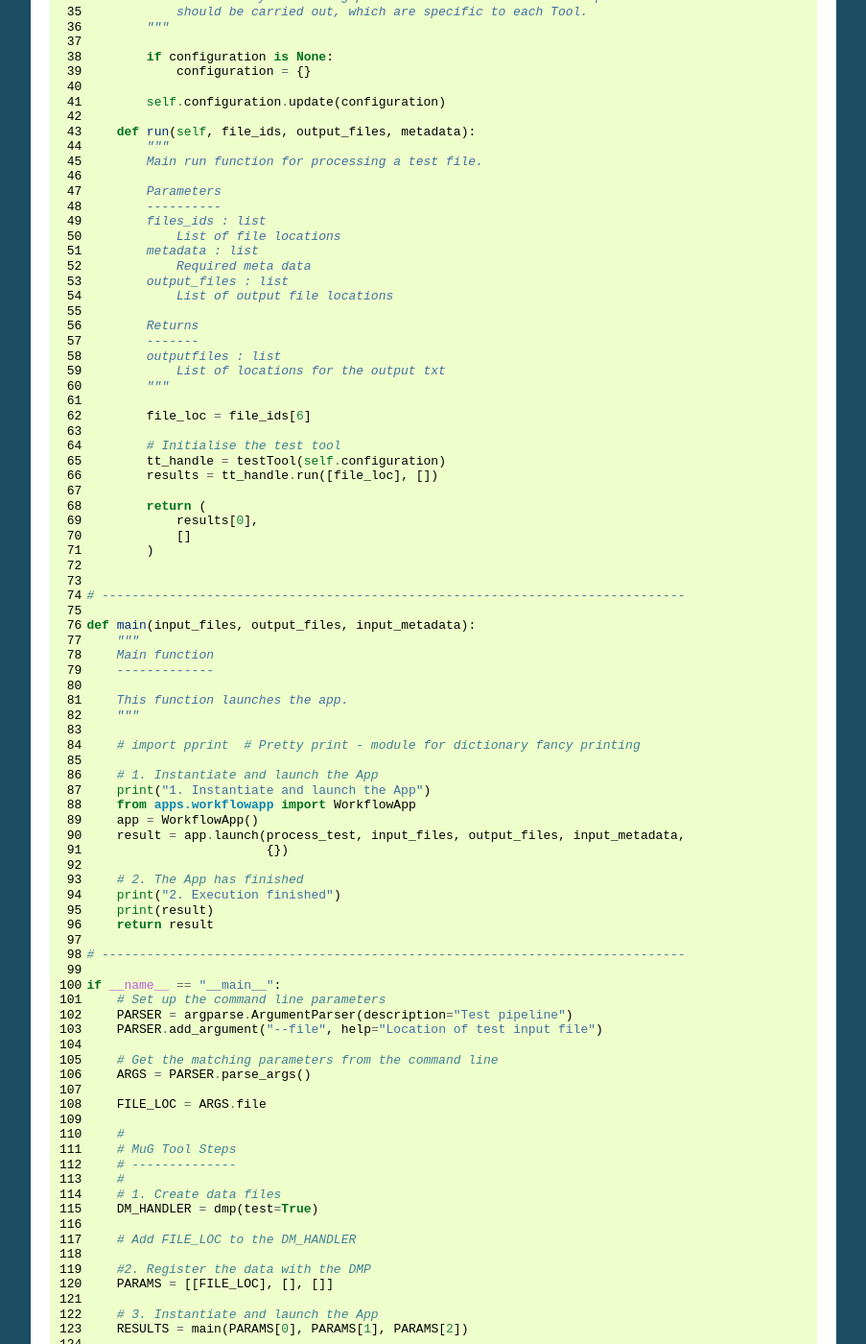
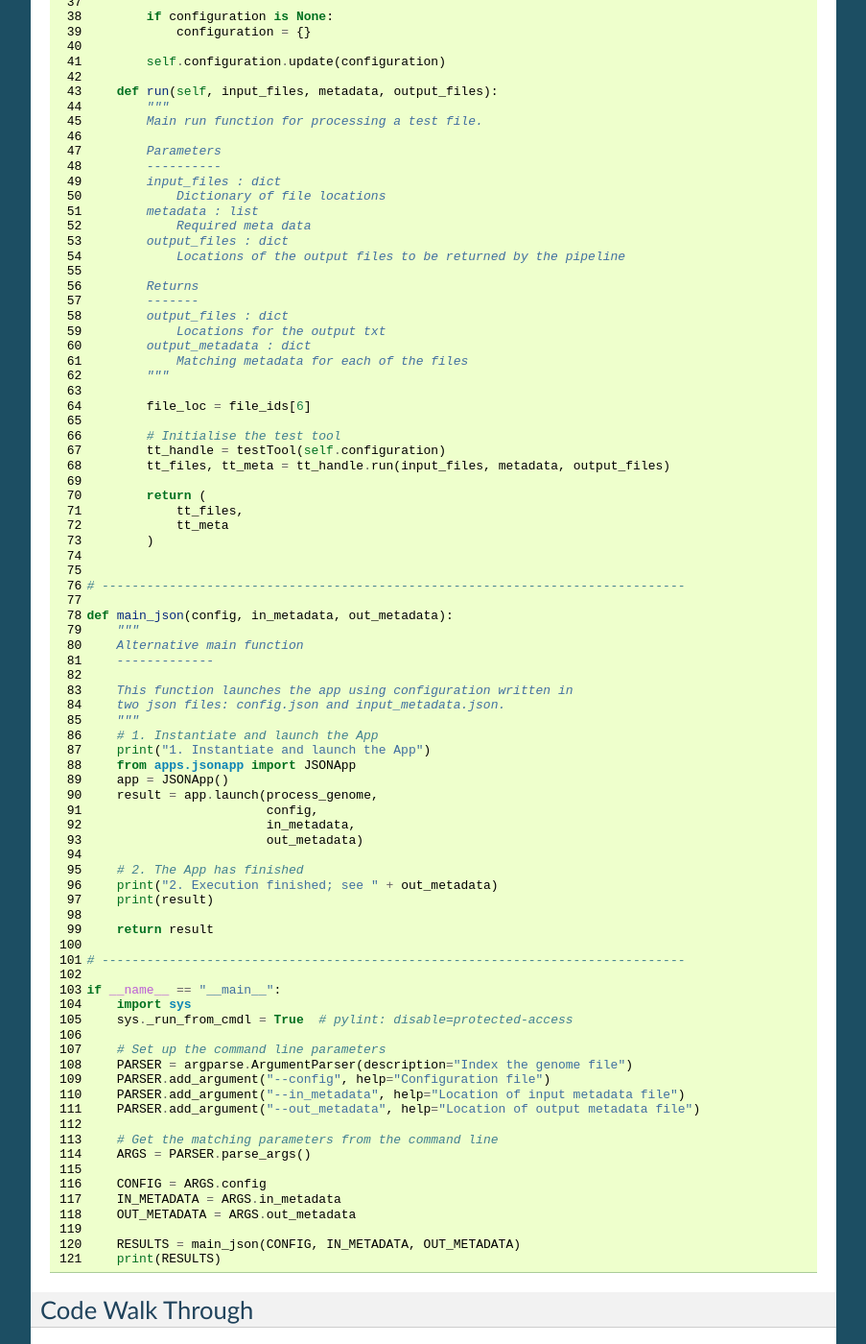
Before and after one commit to Multiscale-Genomics/mg-tool-api, a Sphinx documentation site: the page built from docs/howto/howto_pipeline.rst, in a window 1280 px wide and 1400 px high, scrolled down 973 px. Shown: the whole window at 96% size, without its empty margins (198-1101 px from the left). Built offline with Sphinx 7.4.7, drawn with Linux system fonts in a browser that asks for light colours; some of the changed text lies outside the part shown.

Commit message:
Updated the howto for the pipelines so that it includes the new pipeline layout and the matching JSON input files

```diff
--- a/docs/howto/howto_pipeline.rst
+++ b/docs/howto/howto_pipeline.rst
@@ -1,16 +1,16 @@
 HOWTO - Pipelines
 =================
 
-This document is a tutorial about the creation of a pipeline that can be easily integrated into the MuG VRE. The aim of a pipeline is to bring together a number of tools (see Creating a Tool) and running them as part of a workflow for end to end processing of data.
+This document is a tutorial about creating pipelines that can be easily integrated into the MuG VRE. The aim of a pipeline is to bring together a number of tools (see `Creating a Tool <howto_tool.html>`_ ) and running them as part of a workflow for end to end processing of data.
 
-Each pipeline consists of the main class for the pipeline, a main function for running the class and a section of global code to catch if the pipeline has been run from the command line. All functions should have full documentation describing the function, inputs and outputs. For details about the coding style please consult the coding style documentation.
+Each pipeline consists of the main class for the pipeline, a main function for running the class and a section of global code to catch if the pipeline has been run from the command line. All functions should have full documentation describing the function, inputs and outputs. For details about the coding style please consult the `coding style documentation <http://multiscale-genomics.readthedocs.io/en/latest/coding_standards.html>`_.
 
 Example Pipeline
 ----------------
 
 This example code uses the testTool.py from the Creating a Tool tutorial.
 
-There are 2 ways of calling this function, either directly via the command line. As this is an example piece of code the integration with the data management API (DM API) has not been implemented within the pipeline to keep the test script concise.
+There are 2 ways of calling this function, either directly from another program or via the command line.
 
 .. code-block:: python
    :linenos:
@@ -57,90 +57,85 @@
 
            self.configuration.update(configuration)
 
-       def run(self, file_ids, output_files, metadata):
+       def run(self, input_files, metadata, output_files):
            """
            Main run function for processing a test file.
 
            Parameters
            ----------
-           files_ids : list
-               List of file locations
+           input_files : dict
+               Dictionary of file locations
            metadata : list
                Required meta data
-           output_files : list
-               List of output file locations
+           output_files : dict
+               Locations of the output files to be returned by the pipeline
 
            Returns
            -------
-           outputfiles : list
-               List of locations for the output txt
+           output_files : dict
+               Locations for the output txt
+           output_metadata : dict
+               Matching metadata for each of the files
            """
 
            file_loc = file_ids[6]
 
            # Initialise the test tool
            tt_handle = testTool(self.configuration)
-           results = tt_handle.run([file_loc], [])
+           tt_files, tt_meta = tt_handle.run(input_files, metadata, output_files)
 
            return (
-               results[0],
-               []
+               tt_files,
+               tt_meta
            )
 
 
    # ------------------------------------------------------------------------------
 
-   def main(input_files, output_files, input_metadata):
+   def main_json(config, in_metadata, out_metadata):
        """
-       Main function
+       Alternative main function
        -------------
 
-       This function launches the app.
+       This function launches the app using configuration written in
+       two json files: config.json and input_metadata.json.
        """
-
-       # import pprint  # Pretty print - module for dictionary fancy printing
-
        # 1. Instantiate and launch the App
        print("1. Instantiate and launch the App")
-       from apps.workflowapp import WorkflowApp
-       app = WorkflowApp()
-       result = app.launch(process_test, input_files, output_files, input_metadata,
-                           {})
+       from apps.jsonapp import JSONApp
+       app = JSONApp()
+       result = app.launch(process_genome,
+                           config,
+                           in_metadata,
+                           out_metadata)
 
        # 2. The App has finished
-       print("2. Execution finished")
+       print("2. Execution finished; see " + out_metadata)
        print(result)
+
        return result
 
    # ------------------------------------------------------------------------------
 
    if __name__ == "__main__":
+       import sys
+       sys._run_from_cmdl = True  # pylint: disable=protected-access
+
        # Set up the command line parameters
-       PARSER = argparse.ArgumentParser(description="Test pipeline")
-       PARSER.add_argument("--file", help="Location of test input file")
+       PARSER = argparse.ArgumentParser(description="Index the genome file")
+       PARSER.add_argument("--config", help="Configuration file")
+       PARSER.add_argument("--in_metadata", help="Location of input metadata file")
+       PARSER.add_argument("--out_metadata", help="Location of output metadata file")
 
        # Get the matching parameters from the command line
        ARGS = PARSER.parse_args()
 
-       FILE_LOC = ARGS.file
+       CONFIG = ARGS.config
+       IN_METADATA = ARGS.in_metadata
+       OUT_METADATA = ARGS.out_metadata
 
-       #
-       # MuG Tool Steps
-       # --------------
-       #
-       # 1. Create data files
-       DM_HANDLER = dmp(test=True)
-
-       # Add FILE_LOC to the DM_HANDLER
-
-       #2. Register the data with the DMP
-       PARAMS = [[FILE_LOC], [], []]
-
-       # 3. Instantiate and launch the App
-       RESULTS = main(PARAMS[0], PARAMS[1], PARAMS[2])
-
+       RESULTS = main_json(CONFIG, IN_METADATA, OUT_METADATA)
        print(RESULTS)
-       print(DM_HANDLER.get_files_by_user("test"))
 
 
 Code Walk Through
@@ -150,18 +145,18 @@
 
 Header
 ^^^^^^
-This section defines the license and any modules that need to be loaded for the code to run correctly. As a bare minimum is shown in the example with the license, import of the Workflow and Metadata basic_tools and the Data Management (DM) API. Theoretically the pipeline does not have to call a tool, but for completeness this uses the Tool generated as part of the `HOWTO - Tools`_ tutorial.
+This section defines the license and any modules that need to be loaded for the code to run correctly. As a bare minimum is shown in the example with the license, import of the Workflow and Metadata basic_tools and the Data Management (DM) API. Theoretically the pipeline does not have to call a tool, but for completeness this uses the Tool generated as part of the `HOWTO - Tools <howto_tool.html>`_ tutorial.
 
 
-`def main()` and `__main__`
-^^^^^^^^^^^^^^^^^^^^^^^^^^^
+`def main_json()` and `__main__`
+^^^^^^^^^^^^^^^^^^^^^^^^^^^^^^^^
 These are the main entry points into the pipeline. Having both allows the pipeline to be run either locally or as part of a series of function calls within the VRE.
 
-The `main()` function is the primary function of the script and is what initiates running the pipeline. It is from here that the VRE or locally run function will call to with any matching input file, defined output files (is required) and any necessary meta data.
+The `main_json()` function is the primary function of the script and is what initiates running the pipeline. It is from here that the VRE or locally run function will call to with any matching input file, defined output files (is required) and any necessary meta data.
 
-At the bottom of the script the `__main__` is triggered when being run from the command line. It can take in parameters from the command line and pass them to the `main()` function. As the VRE is responsible for loading of files into the Data Management (DM) API, if files that are used locally are to be tracked then they should also be loaded into the DM API at this point. For clarity of creating a pipeline this has not been included within the example.
+At the bottom of the script the `__main__` is triggered when being run from the command line. It can take in parameters from the command line and pass them to the `main_json()` function. As the VRE is responsible for loading of files into the Data Management (DM) API, if files that are used locally are to be tracked then they should also be loaded into the DM API at this point. For clarity of creating a pipeline this has not been included within the example.
 
-Once main has been called it launches the WorkflowApp() with the name of the pipeline (process_test in this case) along with the input files, output files (if known) and relevant meta data for running the application.
+Once `main_json()` has been called it launches the `WorkflowApp()` with the name of the pipeline (`process_test` in this case) along with the input files, output files (if known) and relevant meta data for running the application.
 
 `process_test` - `__init__`
 ^^^^^^^^^^^^^^^^^^^^^^^^^^^
@@ -170,4 +165,106 @@
 
 `process_test` - `run`
 ^^^^^^^^^^^^^^^^^^^^^^^^^^^
-This is a required function which is called by the `main()` function. It is responsible for orchestrating the flow of data within the pipeline. The run function ensures that the Tools are initiated correctly and are passed the correct variables. If there are multiple Tools in the pipeline each relying on the output from the previous then the `run()` function is responsible for handing the output files from one tool to the next. At this point the handling of files is managed by the pyCOMPSs API and files only become accessible from the final location once the `run()` function has returned to `main()`. This means that testing for a files existence can cause the pipeline to break.
+This is a required function which is called by the `main_json()` function. It is responsible for orchestrating the flow of data within the pipeline. The run function ensures that the Tools are initiated correctly and are passed the correct variables. If there are multiple Tools in the pipeline each relying on the output from the previous then the `run()` function is responsible for handing the output files from one tool to the next. At this point the handling of files is managed by the pyCOMPSs API and files only become accessible from the final location once the `run()` function has returned to `main_json()`. If you require the output of a tool locally for launching the next then you need to stream the file out of compss, this can be done with the following snippet:
+
+.. code-block:: python
+   :linenos:
+
+   if hasattr(sys, '_run_from_cmdl') is True:
+       pass
+   else:
+       with compss_open(intermediate_file_in_compss, "rb") as f_in:
+           with open(local_loc_for_file, "wb") as f_out:
+               f_out.write(f_in.read())
+
+This will only work within the COMPSS environment so you will need to test for how your code is getting run.
+
+
+Running the Code
+----------------
+To run the code it needs a config.json file and an input_metadata.json file to provide the input.
+
+config.json
+^^^^^^^^^^^
+
+Defines the configurations required for by the pipeline including parameters that need to be passed from the VRE submission form, file and the related metadata as well as the output files that need to be produced by the pipeline.
+
+.. code-block:: none
+   :linenos:
+
+   {
+       "input_files": [
+           {
+               "required": true,
+               "allow_multiple": false,
+               "name": "genome",
+               "value": "<unique_file_id>"
+           }
+       ],
+       "arguments": [
+           {
+               "name": "project",
+               "value": "run001"
+           },
+           {
+               "name": "description",
+               "value": null
+           }
+       ],
+       "output_files": [
+           {
+               "required": true,
+               "allow_multiple": false,
+               "name": "bwa_index",
+               "file": {
+                   "file_type": "TAR",
+                   "meta_data": {
+                       "visible": true,
+                       "tool": "bwq_indexer",
+                       "description": "Output"
+                   },
+                   "file_path": "tests/data/macs2.Human.GCA_000001405.22.fasta.bwa.tar.gz",
+                   "data_type": "sequence_mapping_index_bwa",
+                   "compressed": "gzip"
+               }
+           }
+       ]
+   }
+
+
+input_file_metadata.json
+^^^^^^^^^^^^^^^^^^^^^^^^
+
+Lists the file location that are used as input. The configuration names should match those that are in the config.json file defined above.
+
+.. code-block:: none
+   :linenos:
+
+   [
+       {
+           "_id": "<unique_file_id>",
+           "data_type": "sequence_dna",
+           "file_type": "FASTA",
+           "file_path": "tests/data/macs2.Human.GCA_000001405.22.fasta",
+           "compressed": 0,
+           "sources": [],
+           "creation_time": {
+               "sec": 1503567524,
+               "usec": 0
+           },
+           "taxon_id": "0",
+           "meta_data": {
+               "visible": true,
+               "validated": 1,
+               "assembly": "GCA_000001405.22"
+           }
+       }
+   ]
+
+Running the pipeline manually
+^^^^^^^^^^^^^^^^^^^^^^^^^^^^^
+
+.. code-block:: none
+   :linenos:
+
+   python process_test.py --config config.json --in_metadata input_files.json --out_metadata output_metadata.json
```
Also changed, not shown: docs/howto/index.rst (+4 -4 lines).
